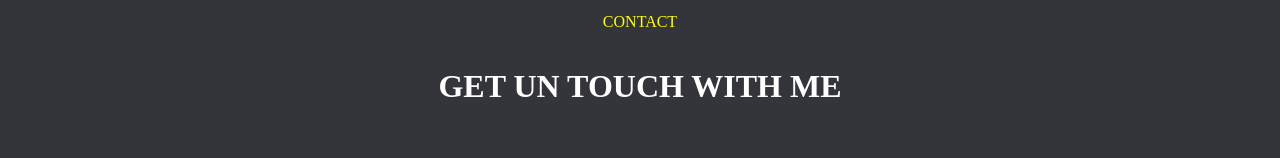
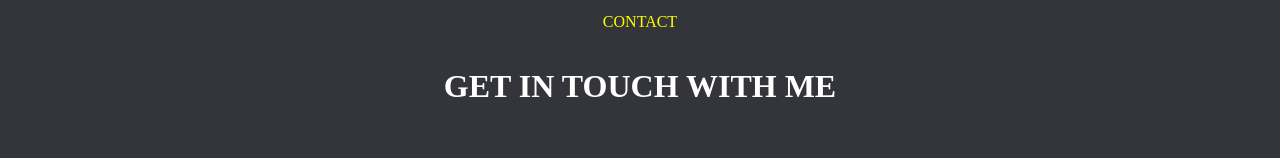
Before and after one commit to v-aibha-v-jain/Portfolio---CODSOFT, a plain HTML site: page index.html in a window 1280 px wide. Shown: the part 3064-3222 px from the top of the page. Drawn offline with Linux system fonts and the light colour scheme.

Commit message:
Update index.html

```diff
--- a/index.html
+++ b/index.html
@@ -140,7 +140,7 @@
         </div>
         <div class="contact" id="contact">
             <p style="color: yellow;">CONTACT</p>
-            <H1>GET UN TOUCH WITH ME</H1>
+            <H1>GET IN TOUCH WITH ME</H1>
             <DIV class="contactlist">
                 <div class="phone">
                     <svg style="width: 2vw;" xmlns="http://www.w3.org/2000/svg" viewBox="0 0 512 512"><!--!Font Awesome Free 6.5.1 by @fontawesome - https://fontawesome.com License - https://fontawesome.com/license/free Copyright 2024 Fonticons, Inc.--><path d="M164.9 24.6c-7.7-18.6-28-28.5-47.4-23.2l-88 24C12.1 30.2 0 46 0 64C0 311.4 200.6 512 448 512c18 0 33.8-12.1 38.6-29.5l24-88c5.3-19.4-4.6-39.7-23.2-47.4l-96-40c-16.3-6.8-35.2-2.1-46.3 11.6L304.7 368C234.3 334.7 177.3 277.7 144 207.3L193.3 167c13.7-11.2 18.4-30 11.6-46.3l-40-96z"/></svg>
```
